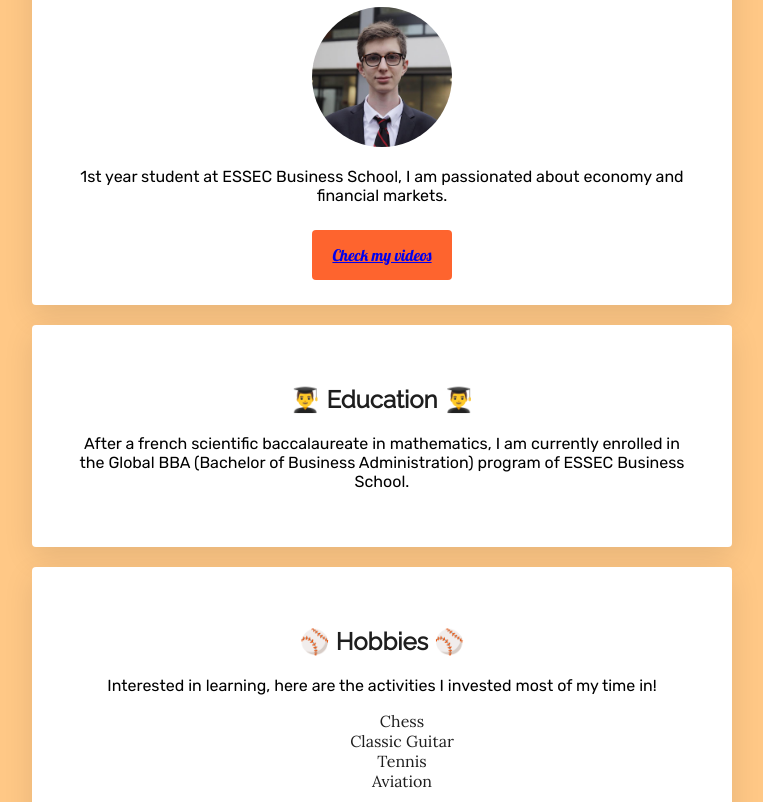
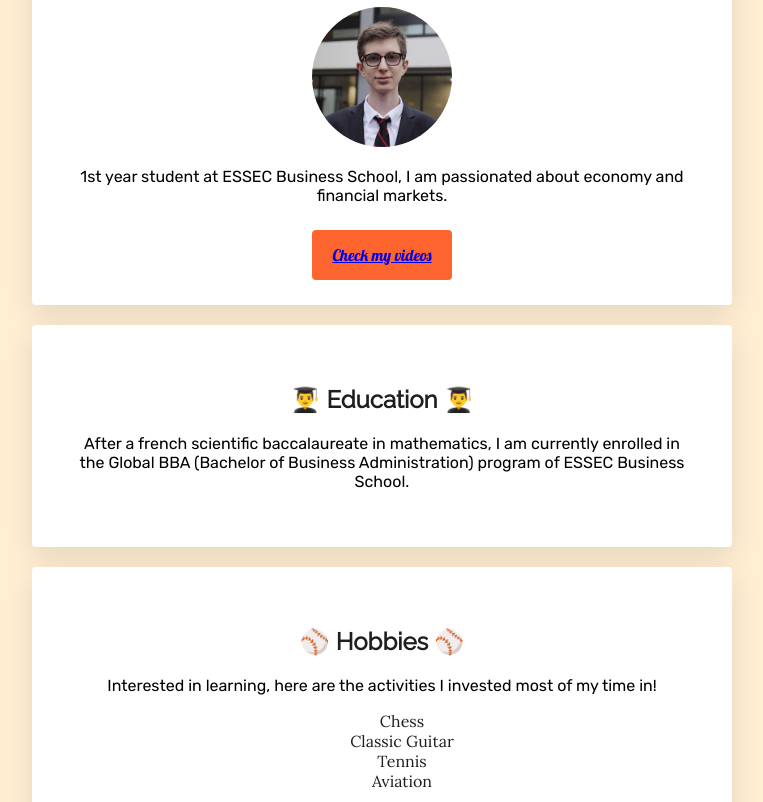
Before and after one commit to tanguy-tonel/my-profile, a plain HTML site: page index.html in a window 1280 px wide. Shown: the part 154-956 px from the top of the page, without its empty margins (258-1021 px from the left). Drawn offline with Linux system fonts and the light colour scheme; a web font is replaced by a local one.

Commit message:
Update style.css

```diff
--- a/style.css
+++ b/style.css
@@ -1,5 +1,5 @@
 body {
-		background-color: #FFC886;
+		background-color: #FFEED2;
 		color: rgb(30,30,30);
 		font-family: Lora;
 			text-align: center;
```
